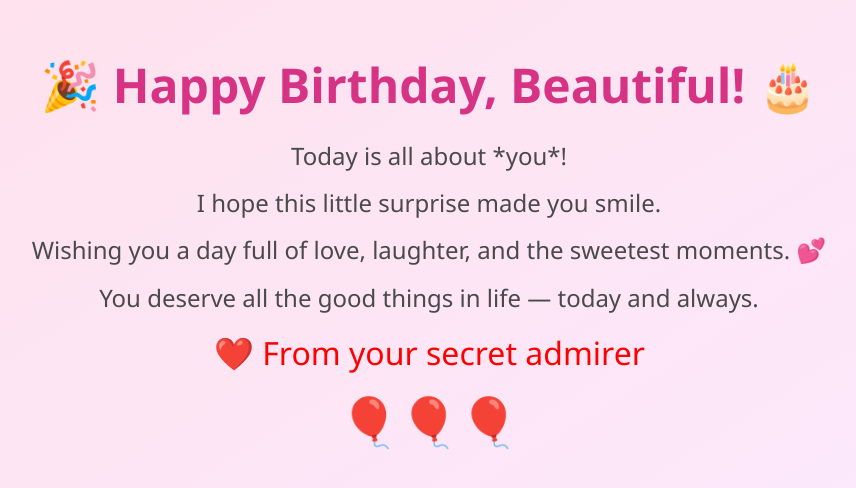
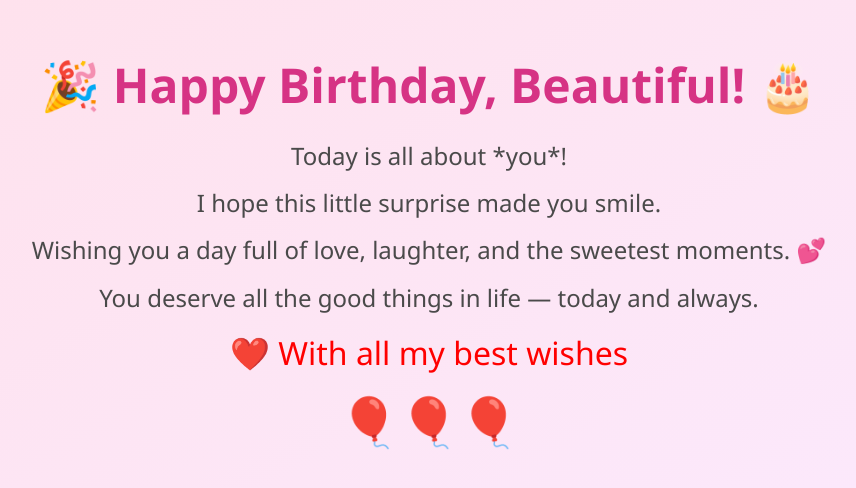
Before and after one commit to friday-ui/gift, a plain HTML site: page index.html in a window 1280 px wide. Shown: the part 156-644 px from the top of the page, without its empty margins (211-1067 px from the left). Drawn offline with Linux system fonts and the light colour scheme.

Commit message:
Update index.html

```diff
--- a/index.html
+++ b/index.html
@@ -65,7 +65,7 @@
     <p>I hope this little surprise made you smile.</p>
     <p>Wishing you a day full of love, laughter, and the sweetest moments. 💕</p>
     <p>You deserve all the good things in life — today and always.</p>
-    <p class="heart">❤️ From your secret admirer</p>
+    <p class="heart">❤️ With all my best wishes</p>
     <div class="balloons">🎈🎈🎈</div>
 </body>
 </html>
```
